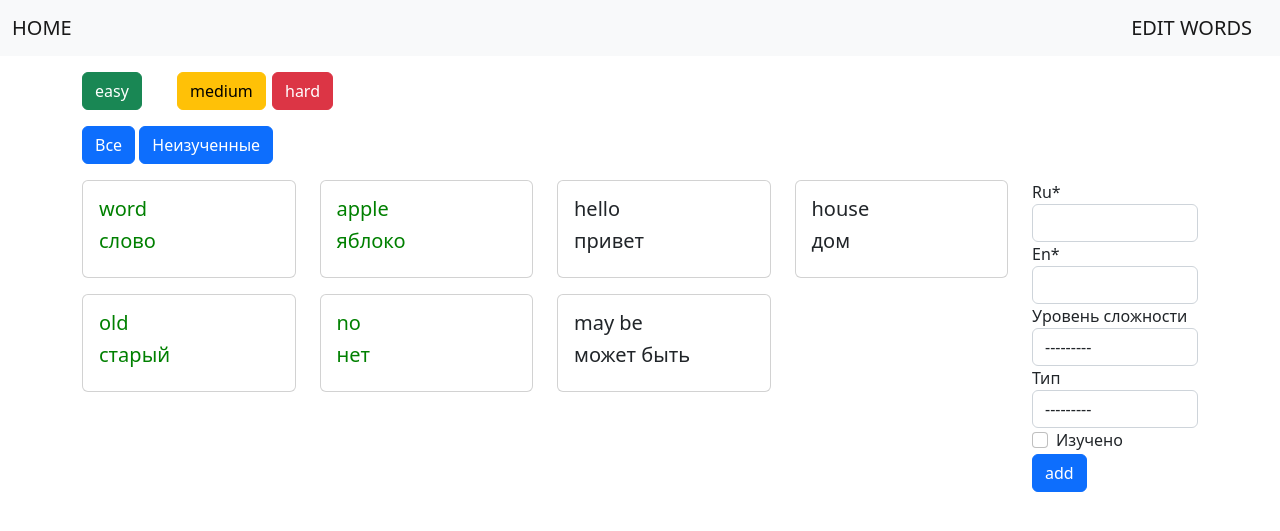
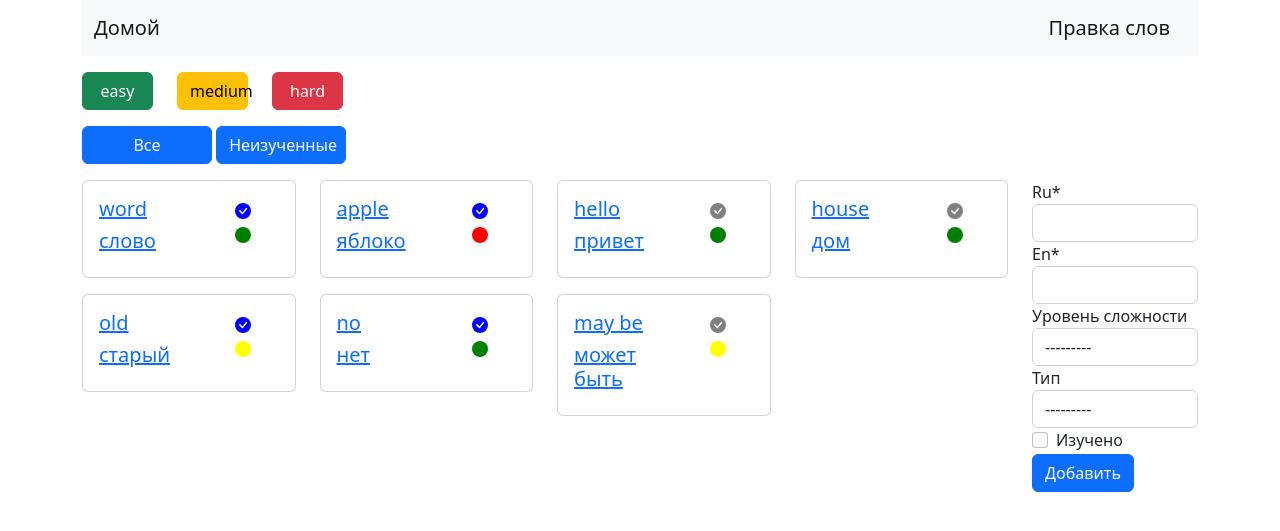
Before and after one commit to stasmey1/translate, a Django app: page / in a window 1280 px wide. Shown: the top 531 px of the page. Run offline with Django 4.2, Linux system fonts and the light colour scheme; data comes from the database, SQL or seed files in the repository; both versions use the stored data as it was after the commit; some libraries are stand-ins or nearby versions.

Commit message:
edit templates

```diff
--- /dev/null
+++ b/translate/main/utils.py
@@ -0,0 +1,11 @@
+LEVEL_COLORS = {
+    'easy': 'green',
+    'medium': 'yellow',
+    'hard': 'red'
+}
+
+
+def add_color(word):
+    if word.level:
+        word.level_color = LEVEL_COLORS.get(word.level)
+        word.save()
--- a/translate/main/views.py
+++ b/translate/main/views.py
@@ -1,6 +1,7 @@
 from django.shortcuts import render, redirect, get_object_or_404
 from .models import Word
 from .forms import WordForm
+from .utils import add_color
 
 from rest_framework import viewsets
 from .serializers import WordSerializer
@@ -11,6 +12,7 @@ def index(request):
         words = Word.objects.filter(level=request.GET.get('level'))
     else:
         words = Word.objects.all()
+    [add_color(word) for word in words]
     form = WordForm()
     template = 'main/word_list.html'
 
@@ -29,6 +31,7 @@ def list_word_not_done(request):
         words = Word.objects.filter(level=request.GET.get('level'), done=False)
     else:
         words = Word.objects.filter(done=False)
+    [add_color(word) for word in words]
     form = WordForm()
     template = 'main/word_list.html'
     return render(request, template, locals())
--- a/translate/templates/main/index.html
+++ b/translate/templates/main/index.html
@@ -8,18 +8,18 @@
           integrity="sha384-gH2yIJqKdNHPEq0n4Mqa/HGKIhSkIHeL5AyhkYV8i59U5AR6csBvApHHNl/vI1Bx" crossorigin="anonymous">
 </head>
 <body>
-
+<div class="container">
 {% block header %}
 <nav class="navbar bg-light">
     <div class="container-fluid">
-        <a class="navbar-brand" href="{% url 'index' %}">HOME</a>
-        <a class="navbar-brand" href="{% url 'list_update_words' %}">EDIT WORDS</a>
+        <a class="navbar-brand" href="{% url 'index' %}">Домой</a>
+        <a class="navbar-brand" href="{% url 'list_update_words' %}">Правка слов</a>
     </div>
 </nav>
 
 {% endblock header %}
 
-<div class="container">
+
     {% block content %}
 
 
--- a/translate/templates/main/list_update_words.html
+++ b/translate/templates/main/list_update_words.html
@@ -4,7 +4,7 @@
 
 {% block content %}
 
-<div class="row">
+<div class="row mt-3">
     <div class="row">
         {% for word in words %}
         <div class="col-3 mb-3">
@@ -12,8 +12,8 @@
                 <div class="card-body">
                     <h5 class="card-title">{{word.en}}</h5>
                     <h5 class="card-title">{{word.ru}}</h5>
-                    <a href="{{ word.get_absolute_url }}" class="btn btn-primary">edit</a>
-                    <a href="{% url 'delete_word' word.pk %}" class="btn btn-primary">delete</a>
+                    <a href="{{ word.get_absolute_url }}" class="btn btn-primary">Изменить</a>
+                    <a href="{% url 'delete_word' word.pk %}" class="btn btn-danger">Удалить</a>
                 </div>
             </div>
         </div>
--- a/translate/templates/main/word_list.html
+++ b/translate/templates/main/word_list.html
@@ -7,45 +7,73 @@
     <form action="">
         <div class="row">
             <div class="col-1">
-                <button class="btn btn-success" type="submit" name='level' value="easy">easy</button>
+                <button class="btn btn-success" style="width:100%" type="submit" name='level' value="easy">easy</button>
             </div>
             <div class="col-1">
-                <button class="btn btn-warning" type="submit" name='level' value="medium">medium</button>
+                <button class="btn btn-warning" style="width:100%" type="submit" name='level' value="medium">medium
+                </button>
             </div>
             <div class="col-1">
-                <button class="btn btn-danger" type="submit" name='level' value="hard">hard</button>
+                <button class="btn btn-danger" style="width:100%" type="submit" name='level' value="hard">hard</button>
             </div>
         </div>
     </form>
 </div>
 
-<a href="{% url 'index' %}" class="btn btn-primary" role="button">Все</a>
-<a href="{% url 'list_word_not_done' %}" class="btn btn-primary" role="button">Неизученные</a>
+<a href="{% url 'index' %}" class="btn btn-primary" style="width:130px" role="button">Все</a>
+<a href="{% url 'list_word_not_done' %}" class="btn btn-primary" style="width:130px" role="button">Неизученные</a>
 
 
 <div class="row mt-3">
     <div class="col-10">
         <div class="row">
             {% for word in words %}
+
             <div class="col-3 mb-3">
-                <div class="card">
-                    <div class="card-body" {% if word.done %} style="color:green" {% endif %}>
-                        <h5 class="card-title">{{word.en}}</h5>
-                        <h5 class="card-title">{{word.ru}}</h5>
+                <a href="{% url 'update_word' word.pk %}">
+                    <div class="card">
+                        <div class="card-body">
+                            <div class="row">
+                                <div class="col-8">
+                                    <h5 class="card-title">{{word.en}}</h5>
+                                    <h5 class="card-title">{{word.ru}}</h5>
+                                </div>
+                                <div class="col">
+                                    {% if word.done %}
+                                    <svg xmlns="http://www.w3.org/2000/svg" width="16" height="16" fill="currentColor"
+                                         class="bi bi-check-circle-fill" style="color:blue" viewBox="0 0 16 16">
+                                        <path d="M16 8A8 8 0 1 1 0 8a8 8 0 0 1 16 0zm-3.97-3.03a.75.75 0 0 0-1.08.022L7.477 9.417 5.384 7.323a.75.75 0 0 0-1.06 1.06L6.97 11.03a.75.75 0 0 0 1.079-.02l3.992-4.99a.75.75 0 0 0-.01-1.05z"/>
+                                    </svg>
+                                    {% else %}
+                                    <svg xmlns="http://www.w3.org/2000/svg" width="16" height="16" fill="currentColor"
+                                         class="bi bi-check-circle-fill" style="color:gray" viewBox="0 0 16 16">
+                                        <path d="M16 8A8 8 0 1 1 0 8a8 8 0 0 1 16 0zm-3.97-3.03a.75.75 0 0 0-1.08.022L7.477 9.417 5.384 7.323a.75.75 0 0 0-1.06 1.06L6.97 11.03a.75.75 0 0 0 1.079-.02l3.992-4.99a.75.75 0 0 0-.01-1.05z"/>
+                                    </svg>
+                                    {% endif %}
+
+                                    <br>
+                                    <svg xmlns="http://www.w3.org/2000/svg" width="16" height="16" fill="currentColor"
+                                         class="bi bi-circle-fill" style="color:{{word.level_color}}"
+                                         viewBox="0 0 16 16">
+                                        <circle cx="8" cy="8" r="8"/>
+                                    </svg>
+                                </div>
+                            </div>
+                        </div>
                     </div>
-                </div>
+                </a>
             </div>
+
             {% endfor %}
         </div>
     </div>
-
 
 
     <div class="col">
         <form action="" method="post">
             {% csrf_token %}
             {{ form|crispy }}
-            <button class="btn btn-primary" type="submit">add</button>
+            <button class="btn btn-primary" type="submit">Добавить</button>
         </form>
     </div>
 </div>
```
Also changed, not shown: translate/templates/main/delete_word.html (+12 -8 lines), translate/templates/main/update_word.html (+11 -9 lines), translate/db.sqlite3.
